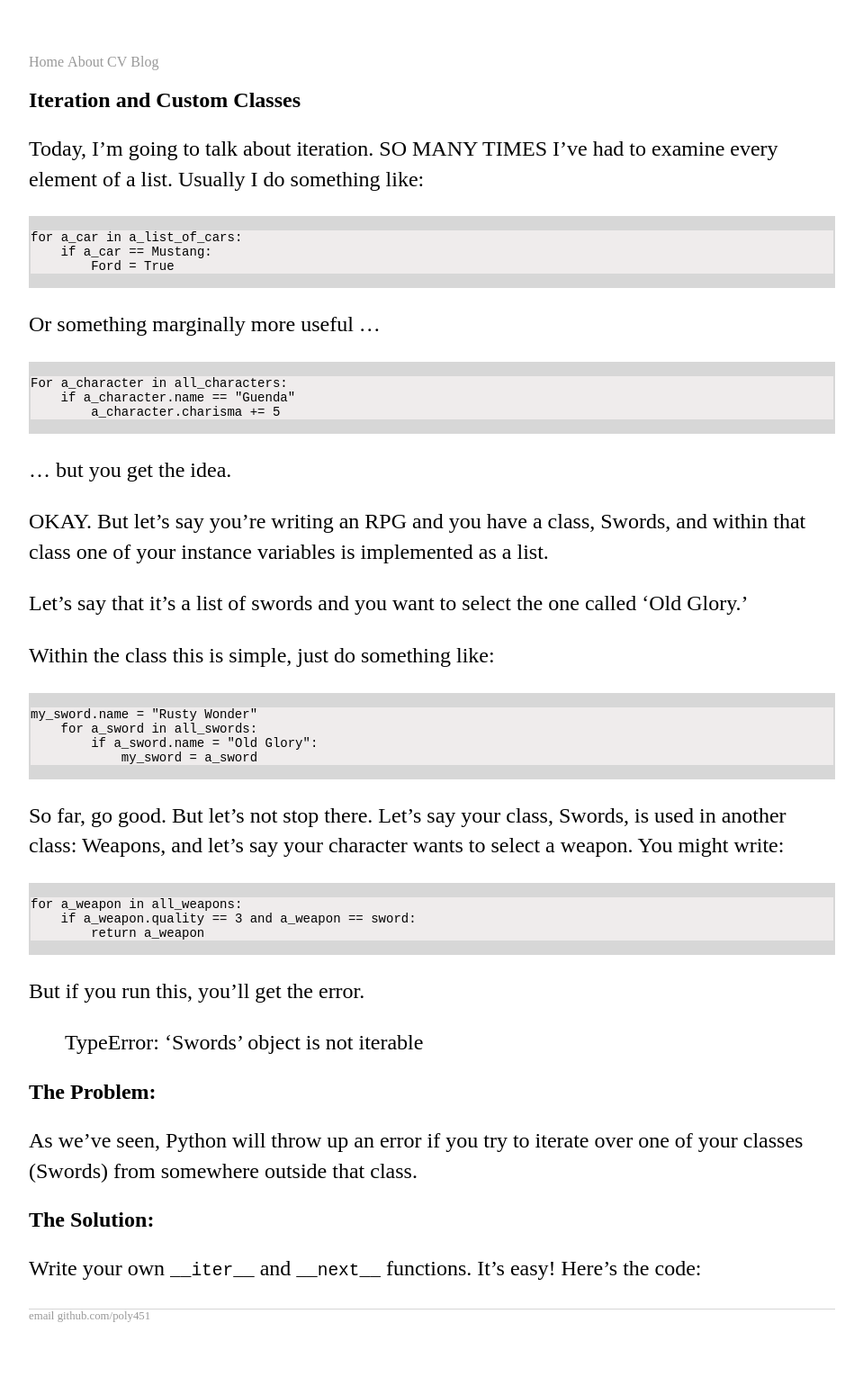
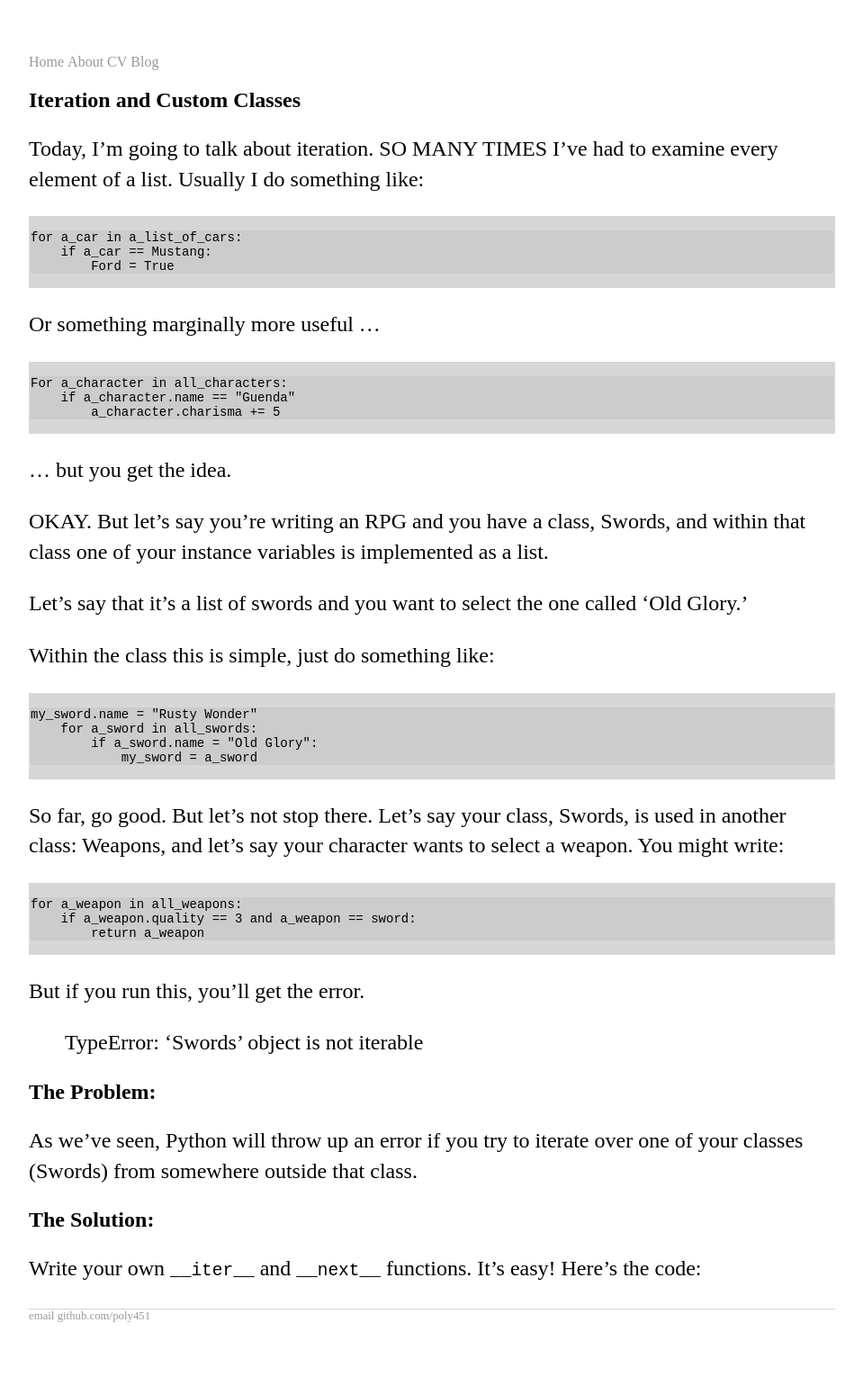
Before and after one commit to poly451/poly451.github.io, a Jekyll site: the page built from _posts/2019-04-28-this-is-an-experiment.md, in a window 1280 px wide. Shown: the whole page at 90% size, without its empty margins (160-1119 px from the left). Built offline with Jekyll 4.4.1, drawn with Linux system fonts in a browser that asks for light colours.

Commit message:
Update exp02_new.css

```diff
--- a/css/exp02_new.css
+++ b/css/exp02_new.css
@@ -44,7 +44,7 @@ pre {
 pre.highlight {
     font-size:14px;
     /* background: #fffbdd;  light yellow */
-    background: #efecec;
+    background: #cccccc;
 }
 div.highlight {
     font-size:14px;
```
